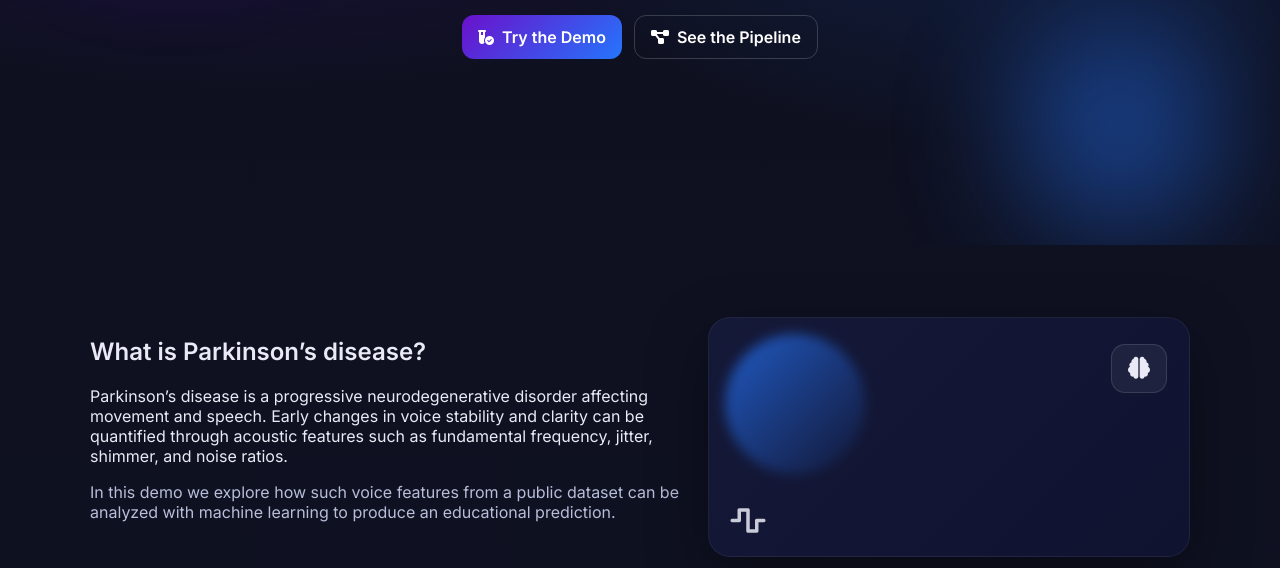
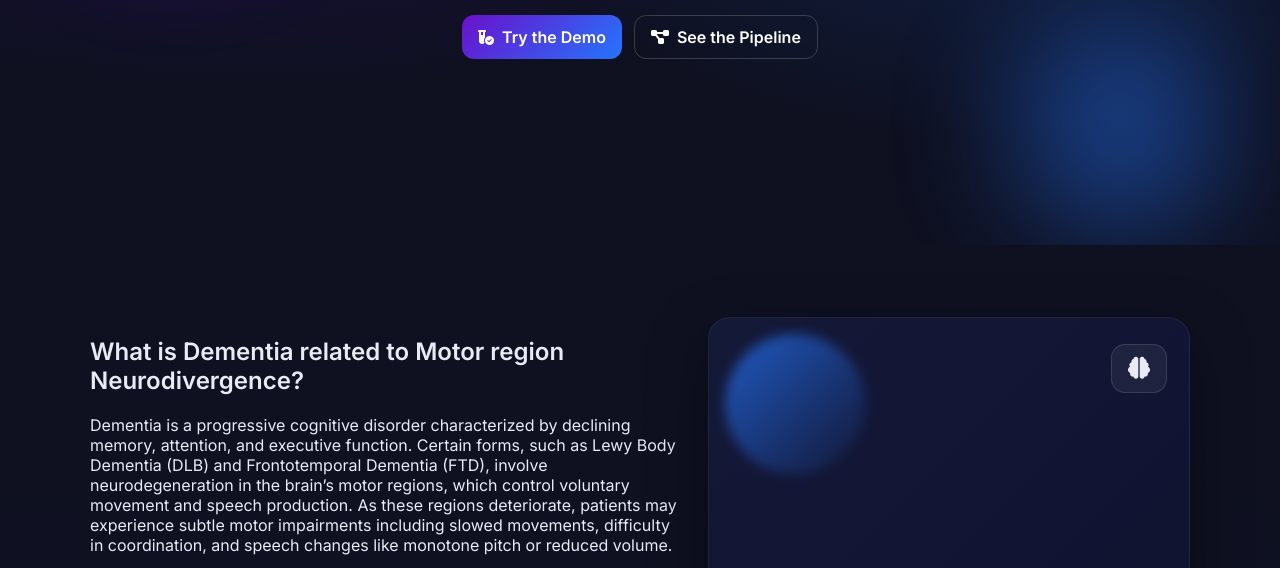
Before and after one commit to Arki-Pro/parkinson-disease-detection-using-machine-learning, a plain HTML site: page frontend/index.html in a window 1280 px wide. Shown: the part 382-950 px from the top of the page. Drawn offline with nearby package versions, Linux system fonts and the light colour scheme.

Commit message:
Update index.html

```diff
--- a/frontend/index.html
+++ b/frontend/index.html
@@ -47,13 +47,11 @@
   <section id="about" class="section">
     <div class="container two-col">
       <div class="col" data-aos="fade-right">
-        <h2>What is Parkinson’s disease?</h2>
+        <h2>What is Dementia related to Motor region Neurodivergence?</h2>
         <p>
-          Parkinson’s disease is a progressive neurodegenerative disorder affecting movement and speech. Early changes in voice stability and clarity can be quantified through acoustic features such as fundamental frequency, jitter, shimmer, and noise ratios.
-        </p>
+          Dementia is a progressive cognitive disorder characterized by declining memory, attention, and executive function. Certain forms, such as Lewy Body Dementia (DLB) and Frontotemporal Dementia (FTD), involve neurodegeneration in the brain’s motor regions, which control voluntary movement and speech production. As these regions deteriorate, patients may experience subtle motor impairments including slowed movements, difficulty in coordination, and speech changes like monotone pitch or reduced volume.
         <p class="muted">
-          In this demo we explore how such voice features from a public dataset can be analyzed with machine learning to produce an educational prediction.
-        </p>
+          The system analyzes seven acoustic biomarkers including Fo, Fhi, Flo, jitter, shimmer, HNR, and DFA from voice recordings to detect early signs of motor-region neurodegeneration associated with dementia.
       </div>
       <div class="col art-box" data-aos="fade-left" aria-hidden="true">
         <div class="art-circle"></div>
```
